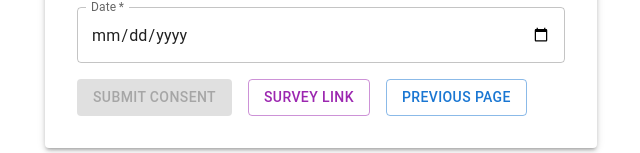
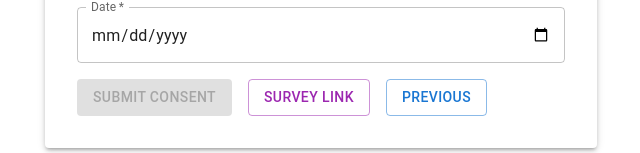
Before and after one commit to Franciswp/IU-Research-Full-Stack-Thesis, a React (Vite) app in the folder client/: page /consent in a window 1280 px wide. Shown: the part 716-869 px from the top of the page, without its empty margins (319-959 px from the left). Built offline with nearby package versions, Linux system fonts and the light colour scheme.

Commit message:
msde new links

```diff
--- a/client/src/components/InformedConsentForm.jsx
+++ b/client/src/components/InformedConsentForm.jsx
@@ -230,7 +230,7 @@ export default function InformedConsentForm() {
               </Button>
 
               <Button variant="outlined" color="primary" href="/">
-                Previous page
+                Previous
               </Button>
             </Box>
           </Stack>
```
